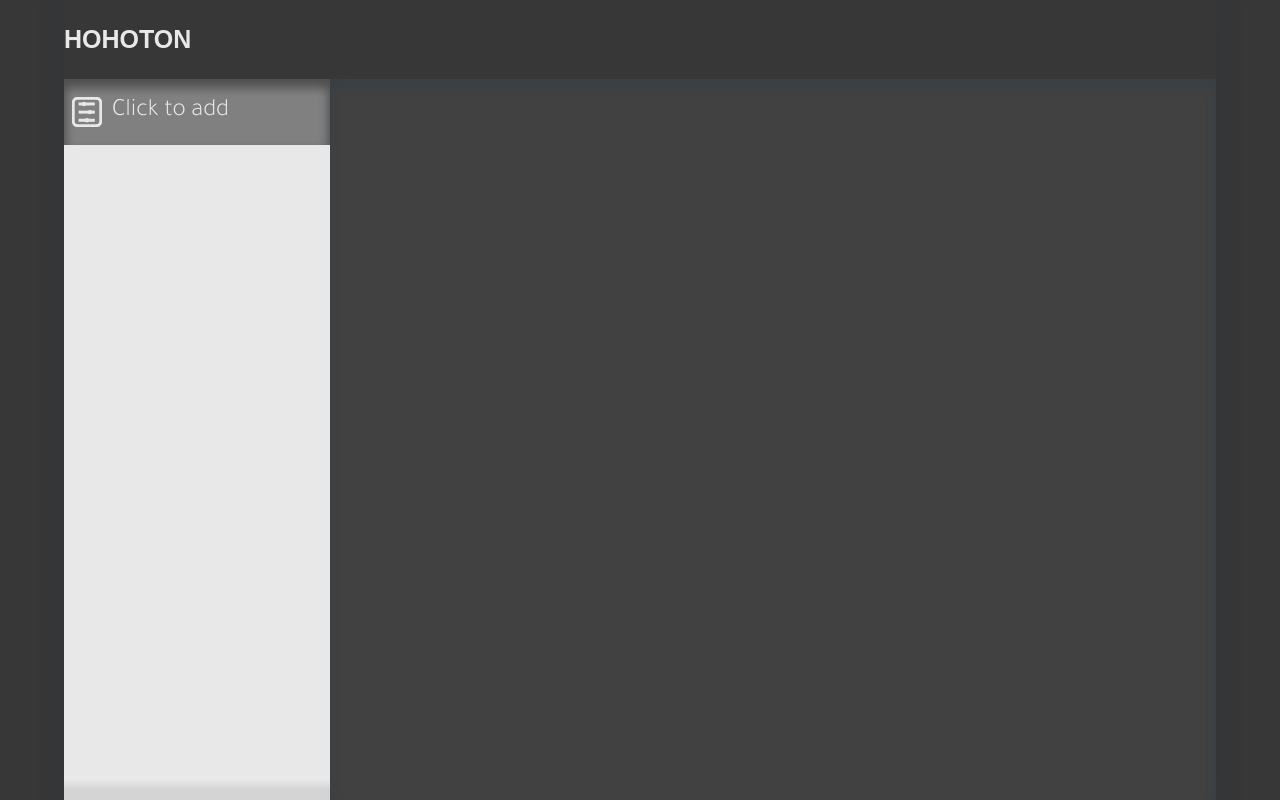
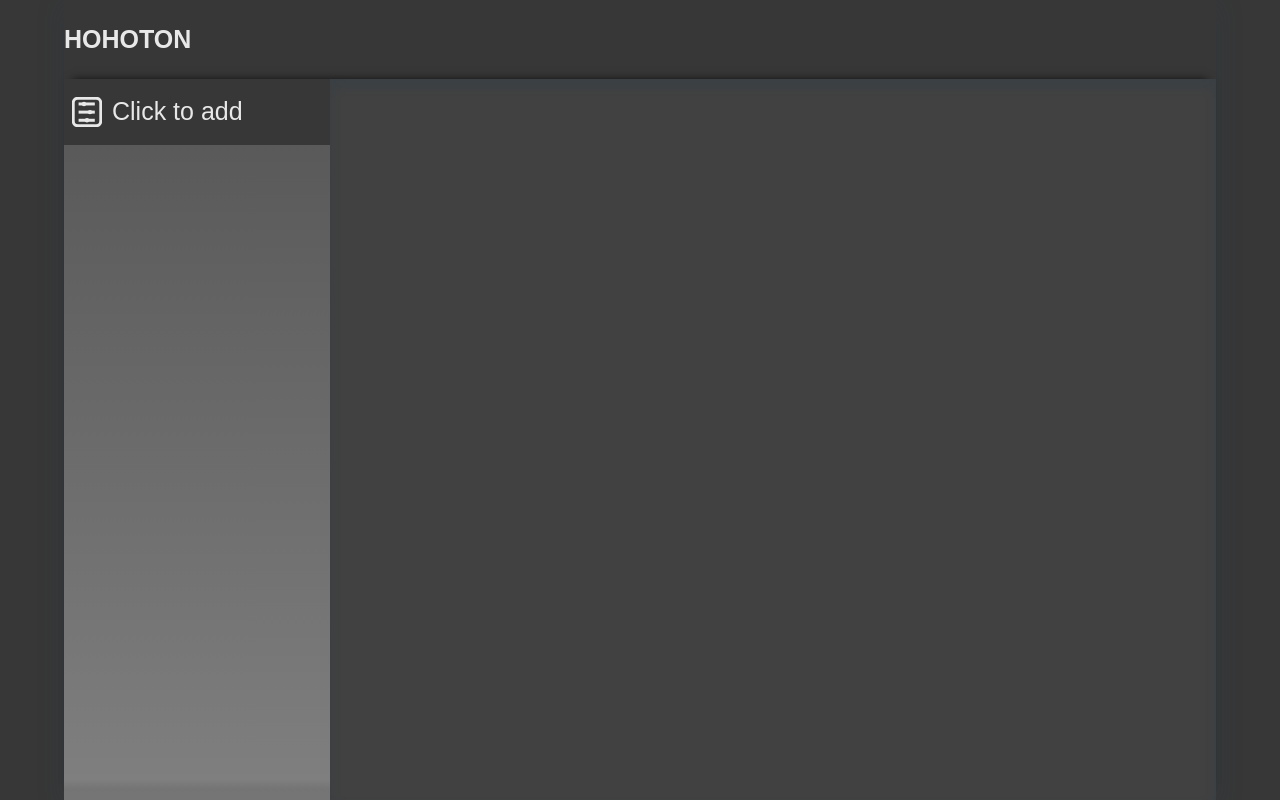
Before and after one commit to pumpkineater777/Hakaton, a Flask app: page /home in a window 1280 px wide. Run offline with Flask 3, Linux system fonts and the light colour scheme; data that the repository does not hold is empty.

Commit message:
Update Styles.css

```diff
--- a/static/Styles.css
+++ b/static/Styles.css
@@ -7,7 +7,8 @@ body {
 .menu {
 	position: absolute;
 	top: 50%;
-	background: #e8e8e8;
+	background: linear-gradient(to bottom, #515151, #808080);
+	#background: #808080;
 	left: 50%;
 	transform: translate(-50%,-50%);
 	margin: 0 auto;
@@ -25,6 +26,7 @@ header {
 
 main {
 	display: grid;
+	box-shadow: 0px -7px 10px -9px #000000;
 	grid-template-columns: 0.3fr 1fr;
 	display: absolute;
 }
@@ -41,6 +43,8 @@ main {
 
 .options {
 	display: grid;
+	z-index:500;
+	box-shadow: 5px 0px 5px -5px rgba(223, 230, 236, 0.6) inline;
 	grid-template-rows: 0.1fr 1fr;
 	position: absolute;
 	width: 100%;
@@ -50,9 +54,8 @@ main {
 
 .icon {
 	display: grid;
-	background: #808080;
+	background: #373737;
 	margin: 0;
-	box-shadow: 0px 7px 10px 2px rgba(0, 0, 0, 0.39) inset;
 	position: absolute;
 	grid-template-columns: 0.1fr 1fr;
 	width: 100%;
@@ -66,7 +69,7 @@ main {
 	position: absolute;
 	overflow-y: none;
 	overflow-x: auto;
-	  font-family: "Tajawal", sans-serif;
+	  font-family: "Ubuntu", sans-serif;
   font-weight: 300;
   display: flex;
   width:100%;
@@ -114,7 +117,7 @@ main {
 	display: grid;
 	grid-template-columns: 1fr 0.1fr;
 	border-top: 1px solid #3A3A3A;
-	background: #c0c0c0;
+	background: #414141;
 	position: relative;
 	box-sizing: content-box;
 }
```
